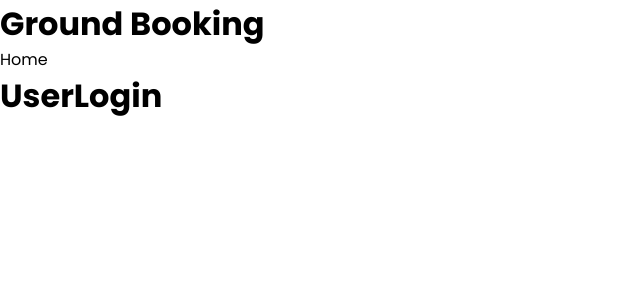
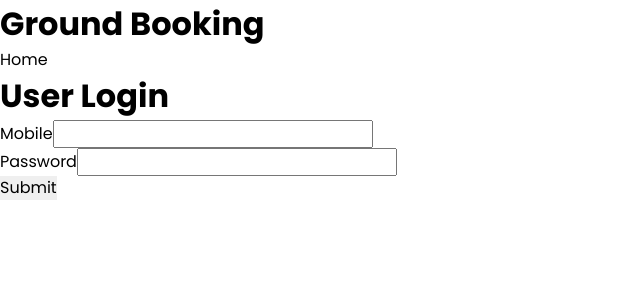
Before and after one commit to Suhaan-Bhandary/ground-booking-ui, a React (Vite) app: page /login in a window 1280 px wide. Shown: the top 300 px of the page, without its empty margins (0-640 px from the left). Built offline with nearby package versions, Linux system fonts and the light colour scheme.

Commit message:
feat: Created user login with backend
Once user is loggedIn the user is navigated to the home page and data is
saved in the local storage.

```diff
--- a/src/app/features/userApi.ts
+++ b/src/app/features/userApi.ts
@@ -1,6 +1,11 @@
 import { createApi, fetchBaseQuery } from "@reduxjs/toolkit/query/react";
 import { API_BASE_URL } from "../../constants/app";
-import { IUserRegisterRequest, IUserRegisterResponse } from "../../types/user";
+import {
+  IUserLoginRequest,
+  IUserLoginResponse,
+  IUserRegisterRequest,
+  IUserRegisterResponse,
+} from "../../types/user";
 
 export const userApi = createApi({
   reducerPath: "userApi",
@@ -31,7 +36,29 @@ export const userApi = createApi({
         },
       },
     ),
+
+    loginUser: builder.mutation<IUserLoginResponse, IUserLoginRequest>({
+      query: (data) => ({
+        url: "/sign_in",
+        method: "POST",
+        body: data,
+      }),
+
+      transformResponse: (response: IUserLoginResponse) => {
+        const token = response?.token;
+        const user = response?.user;
+
+        return {
+          token,
+          user: {
+            user_name: user.user_name,
+            mobile_no: user.mobile_no,
+            role: user.role,
+          },
+        };
+      },
+    }),
   }),
 });
 
-export const { useRegisterUserMutation } = userApi;
+export const { useRegisterUserMutation, useLoginUserMutation } = userApi;
--- a/src/helpers/user.ts
+++ b/src/helpers/user.ts
@@ -19,3 +19,13 @@ export const userRegisterSchema = Yup.object({
     })
     .required("Confirm Password is required"),
 });
+
+export const userLoginInitialValues = {
+  mobile_no: "",
+  password: "",
+};
+
+export const userLoginSchema = Yup.object({
+  mobile_no: Yup.string().required("Mobile is required"),
+  password: Yup.string().required("Password is required"),
+});
--- a/src/pages/UserLogin/UserLogin.tsx
+++ b/src/pages/UserLogin/UserLogin.tsx
@@ -1,7 +1,83 @@
+import { useFormik } from "formik";
+import toast from "react-hot-toast";
+import { useDispatch } from "react-redux";
+import { useNavigate } from "react-router-dom";
+import { useLoginUserMutation } from "../../app/features/userApi";
+import { userActions } from "../../app/features/userSlice";
+import { USER_LOALSTORAGE_KEY } from "../../constants/user";
+import { setLocalStorage } from "../../helpers/localStorage";
+import { userLoginInitialValues, userLoginSchema } from "../../helpers/user";
+import { IUserLocalStorage, IUserLoginRequest } from "../../types/user";
+
 const UserLogin = () => {
+  const navigate = useNavigate();
+  const dispatch = useDispatch();
+  const [loginUser, loginUserResult] = useLoginUserMutation();
+
+  const { values, errors, touched, handleChange, handleBlur, handleSubmit } =
+    useFormik({
+      initialValues: userLoginInitialValues,
+      validationSchema: userLoginSchema,
+      onSubmit: async (values) => {
+        const responseBody: IUserLoginRequest = {
+          user: {
+            mobile_no: values.mobile_no,
+            password: values.password,
+          },
+        };
+
+        try {
+          const payload = await loginUser(responseBody).unwrap();
+
+          toast.success("User Login successfully");
+          setLocalStorage<IUserLocalStorage>(USER_LOALSTORAGE_KEY, payload);
+          dispatch(userActions.setUser(payload.user));
+
+          // Navigating to Home Page
+          navigate("/");
+        } catch (error) {
+          console.error("Rejected:", error);
+          toast.error("Error while Login user");
+        }
+      },
+    });
+
   return (
     <div>
-      <h1>UserLogin</h1>
+      <h1>User Login</h1>
+      <form onSubmit={handleSubmit}>
+        <div>
+          <label htmlFor="mobile_no">Mobile</label>
+          <input
+            name="mobile_no"
+            type="text"
+            value={values.mobile_no}
+            onChange={handleChange}
+            onBlur={handleBlur}
+          />
+          {touched.mobile_no && errors.mobile_no ? (
+            <span>{errors.mobile_no}</span>
+          ) : null}
+        </div>
+
+        <div>
+          <label htmlFor="password">Password</label>
+          <input
+            name="password"
+            type="text"
+            value={values.password}
+            onChange={handleChange}
+            onBlur={handleBlur}
+          />
+          {touched.password && errors.password ? (
+            <span>{errors.password}</span>
+          ) : null}
+        </div>
+
+        <button type="submit" disabled={loginUserResult.isLoading}>
+          Submit
+        </button>
+      </form>
     </div>
   );
 };
```
Also changed, not shown: src/types/user.ts (+14 -0 lines).
